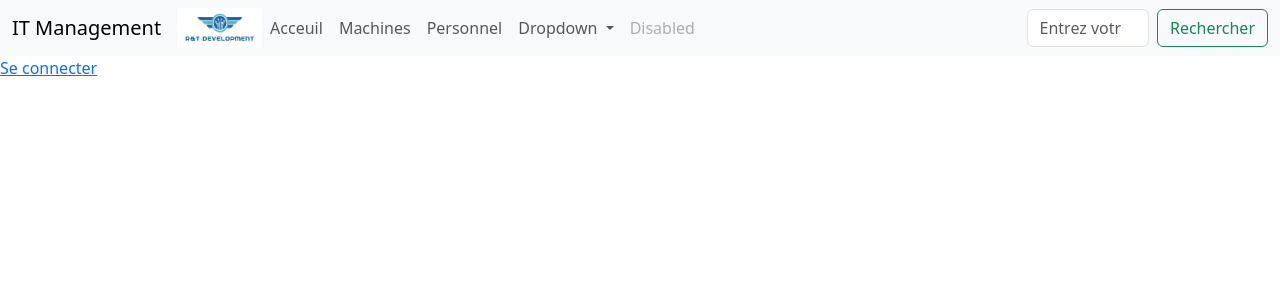
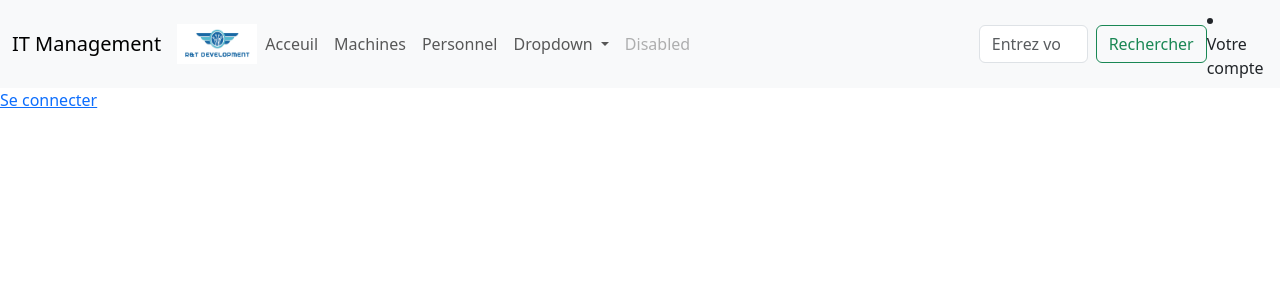
Before and after one commit to Moros0/SAE2.03, a Django app: page / in a window 1280 px wide. Shown: the top 300 px of the page. Run offline with Django 3.2, Linux system fonts and the light colour scheme; some libraries are stand-ins or nearby versions.

Commit message:
ajout page visualisation compte

```diff
--- a/projet/projetApp/templates/index.html
+++ b/projet/projetApp/templates/index.html
@@ -47,6 +47,9 @@
           <input class="form-control me-2" type="search" placeholder="Entrez votre recherche" aria-label="Search">
           <button class="btn btn-outline-success" type="submit">Rechercher</button>
         </form>
+        <li class="nav-item">
+          <a class="nav-link" href="{% url 'compte' %}">Votre compte</a>
+        </li>
       </div>
     </div>
   </nav>
--- a/projet/projetApp/urls.py
+++ b/projet/projetApp/urls.py
@@ -6,5 +6,6 @@ urlpatterns = [
     path('machine/' , views.liste_machine_view , name = 'machine'),
     path('personnel/' , views.liste_personnel_view , name = 'personnel'),
     path('login/', views.login_view, name='login'),
+    path('compte/', views.compte_view, name='compte'),
 
 ]
--- a/projet/projetApp/views.py
+++ b/projet/projetApp/views.py
@@ -1,6 +1,7 @@
 from django.shortcuts import render, redirect
 from projetApp.models import Machine , Personnel
 from django.contrib.auth import authenticate, login
+from django.contrib.auth.decorators import login_required
 from django.contrib import messages
 from .forms import LoginForm
 
@@ -30,3 +31,8 @@ def login_view(request):
         else:
             messages.error(request, 'Nom d\'utilisateur ou mot de passe incorrect.')
     return render(request, 'templates/html/login.html', {'form': LoginForm()})
+
+@login_required
+def compte_view(request):
+    user = request.user
+    return render(request, 'templates/html/compte.html', {'user': user})
```
Also changed, not shown: projet/projetApp/templates/html/compte.html (added, +13 -0 lines), projet/db.sqlite3.
